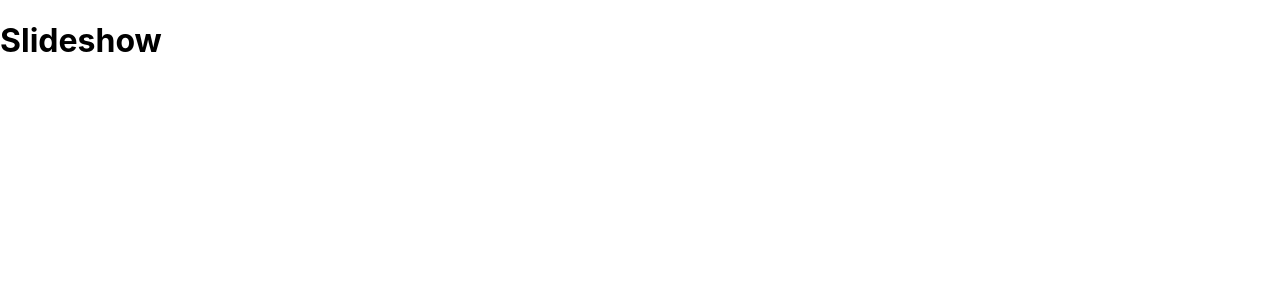
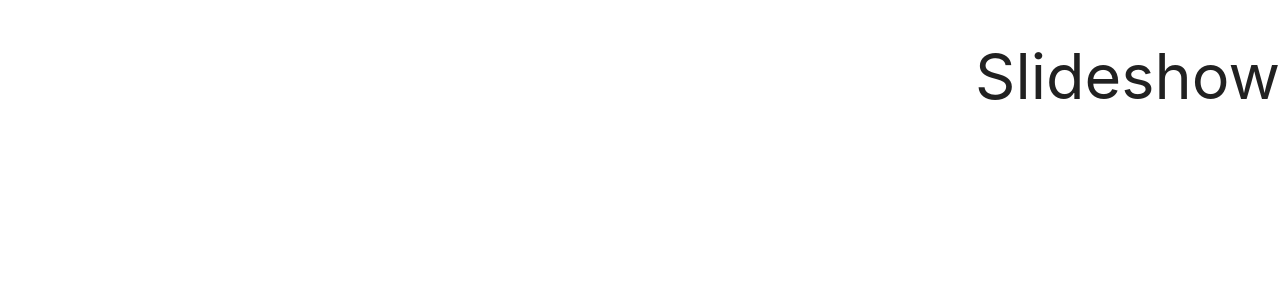
Before and after one commit to Momentum-Team-13/react-slideshow-racheldk, a React (Create React App) app: page / in a window 1280 px wide. Shown: the top 300 px of the page. Built offline with nearby package versions, Linux system fonts and the light colour scheme.

Commit message:
Materialize downloaded and imported

```diff
--- a/package.json
+++ b/package.json
@@ -6,6 +6,7 @@
     "@testing-library/jest-dom": "^5.16.4",
     "@testing-library/react": "^13.3.0",
     "@testing-library/user-event": "^13.5.0",
+    "materialize-css": "^1.0.0-rc.2",
     "react": "^18.2.0",
     "react-dom": "^18.2.0",
     "react-scripts": "5.0.1",
--- a/src/App.js
+++ b/src/App.js
@@ -2,6 +2,8 @@ import './App.css'
 import * as data from './film-data.json'
 import './Slideshow'
 import Slideshow from './Slideshow'
+import 'materialize-css/dist/css/materialize.css'
+
 
 function App() {
   return (
--- a/src/Slideshow.js
+++ b/src/Slideshow.js
@@ -3,7 +3,7 @@ import React from 'react'
 function Slideshow () {
     return (
         <div>
-            <h1>Slideshow</h1>
+            <h1 className='right-align'>Slideshow</h1>
         </div>
     )
 }
```
Also changed, not shown: 2 other files (tests, documents, lock files or other folders).
